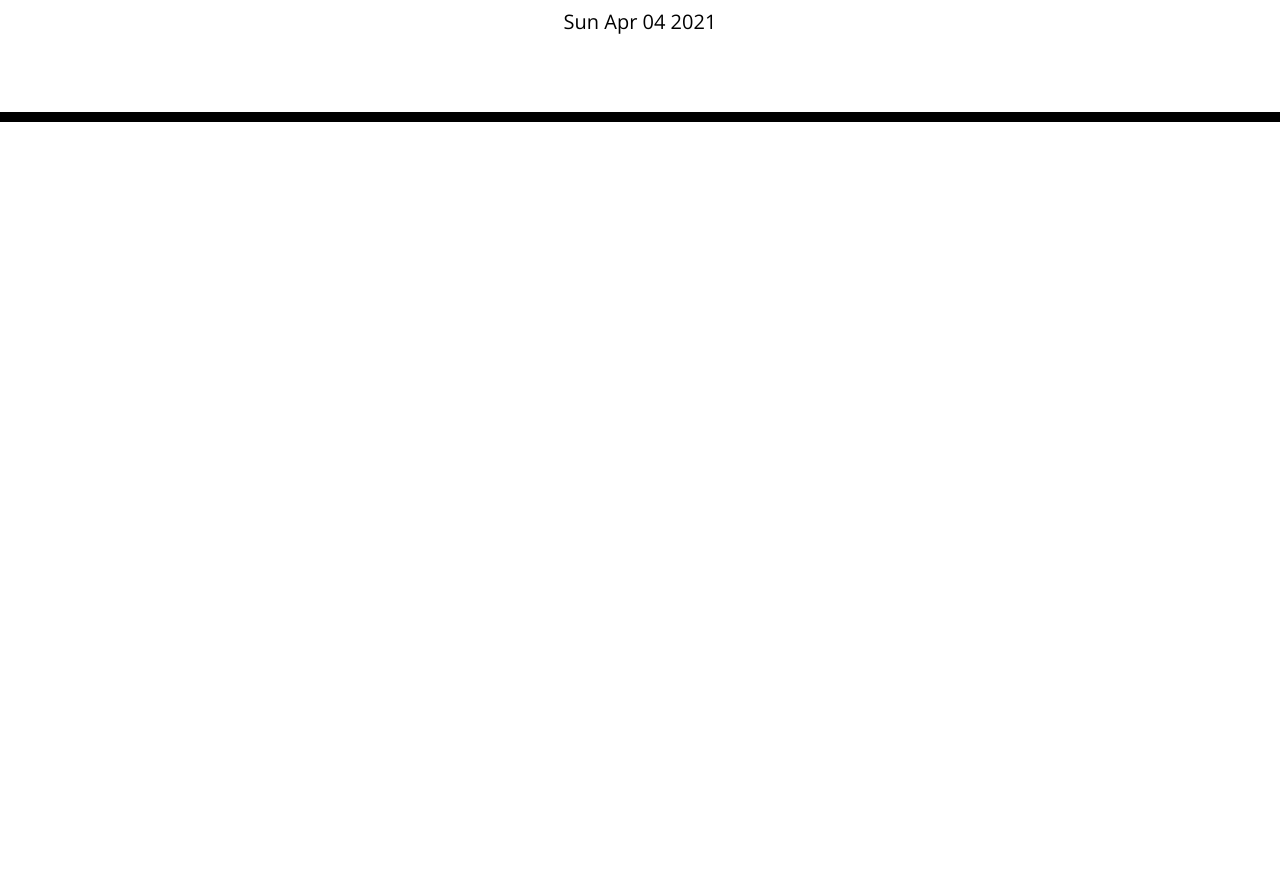
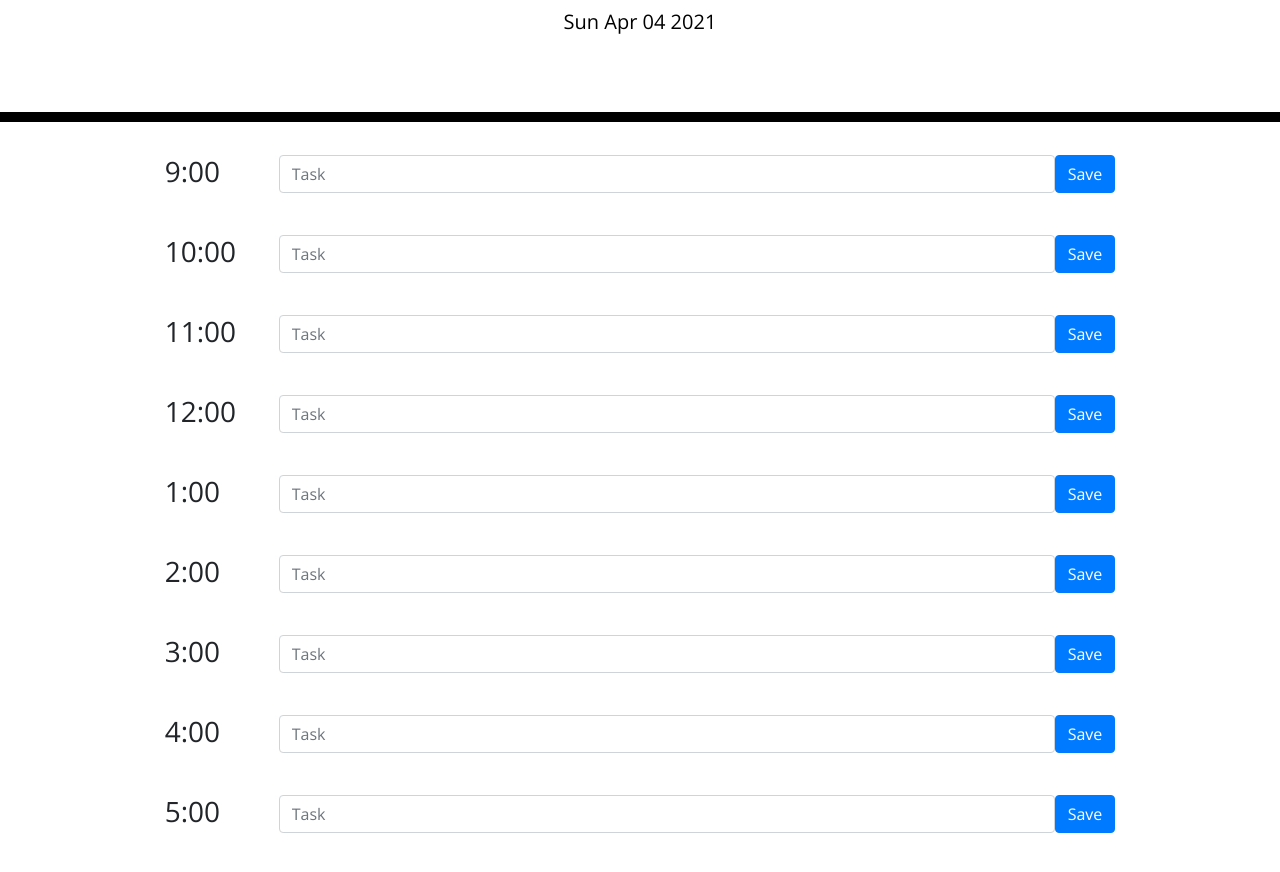
Before and after one commit to lauramichellepeterson/lauramichellepeterson.github.io-challenge5, a plain HTML site: page index.html in a window 1280 px wide. Shown: the part 182-1054 px from the top of the page. Before the commit the page ends 800 px from the top, so only its background shows below. Drawn offline with nearby package versions, Linux system fonts and the light colour scheme; files that its build step writes are made by us from their sources.

Commit message:
adjusted css styling and get and store user input

```diff
--- a/assets/js/script.js
+++ b/assets/js/script.js
@@ -0,0 +1,16 @@
+
+
+let btns = document.querySelectorAll('button');
+
+btns.forEach(function (i) {
+    i.addEventListener('click', function() {
+        var btn_id=i.id;
+        var task_id = 'task_'+btn_id;
+        var input = document.getElementById(task_id).value;
+        console.log(input);
+        localStorage.setItem(task_id, input);
+
+        var storedValue = localStorage.getItem(task_id);
+        console.log("stored in "+task_id+": "+storedValue);
+    });
+});
--- a/assets/style.css
+++ b/assets/style.css
@@ -2,15 +2,6 @@ body {
     font-family: 'Open Sans', sans-serif;
     font-size: 16px;
     line-height: 1;
-  }
-
-  textarea{
-    background: transparent;
-    border: none;
-    resize: none;
-    color: #000000;
-    border-left: 1px solid black;
-    padding: 10px;
   }
 
   .jumbotron {
@@ -30,8 +21,17 @@ body {
     border-radius: 15px;
   }
 
+  .container {
+      display: flex;
+      flex-direction: column;
+      justify-content: space-between;
+  }
+
   .row {
-    white-space: pre-wrap;
+    display: flex;
+    flex-direction: row;
+    justify-content: center;
+    /* white-space: pre-wrap; */
     height: 80px;
     border-top: 1px solid white;;
   }
@@ -40,6 +40,32 @@ body {
     background-color: #ffffff;
     color: #000000;
     border-top: 1px dashed #000000;
+
+  }
+
+  /* .textarea {
+    background: transparent;
+    border: none;
+    resize: none;
+    color: #000000;
+    border-left: 1px solid black;
+    padding: 10px;
+    width: 100%;
+  } */
+
+  .time {
+      display: flex;
+      width: 10%;
+  }
+
+  .task_div {
+    display: flex;
+    width: 80%;
+  }
+
+  .btn_div {
+    display: flex;
+    width: 10%;
   }
 
   .past {
--- a/index.html
+++ b/index.html
@@ -18,7 +18,7 @@
         href="https://fonts.googleapis.com/css?family=Open+Sans&display=swap"
         rel="stylesheet"
     />
-    <link rel="stylesheet" href="style.css" />
+    <link rel="stylesheet" href="./assets/style.css" />
     <title>Work Day Scheduler</title>
     </head>
 
@@ -30,12 +30,110 @@
                 <script> document.write(new Date().toDateString()); </script>
             </p>
         </header>
-    <div class="container">
+        <div class="container" id="main">
             <!-- Timeblocks go here -->
-
+            <div class="row" id="9am">
+                <div class="time" id="time">
+                    <h3>9:00</h3>
                 </div>
-
+                <div id="task_div">
+                    <input type="text" class="form-control" size="80" placeholder="Task" aria-label="Task" aria-describedby="basic-addon1" id="task_9">
+                </div>
+                <div id="btn_div">
+                    <button type="button" class="btn btn-primary" id="9" >Save</button>
+                </div>
+            </div>
+            <div class="row" id="10am">
+                <div class="time" id="time">
+                    <h3>10:00</h3>
+                </div>
+                <div>
+                    <input type="text" class="form-control" size="80" placeholder="Task" aria-label="Task" aria-describedby="basic-addon1" id="task_10">
+                </div>
+                <div>
+                    <button type="button" class="btn btn-primary" id="10" >Save</button>
+                </div>
+            </div>
+            <div class="row" id="11am">
+                <div class="time" id="time">
+                    <h3>11:00</h3>
+                </div>
+                <div>
+                    <input type="text" class="form-control" size="80" placeholder="Task" aria-label="Task" aria-describedby="basic-addon1" id="task_11">
+                </div>
+                <div>
+                    <button type="button" class="btn btn-primary" id="11" >Save</button>
+                </div>
+            </div>
+            <div class="row" id="12pm">
+                <div class="time" id="time">
+                    <h3>12:00</h3>
+                </div>
+                <div>
+                    <input type="text" class="form-control" size="80" placeholder="Task" aria-label="Task" aria-describedby="basic-addon1" id="task_12">
+                </div>
+                <div>
+                    <button type="button" class="btn btn-primary" id="12" >Save</button>
+                </div>
+            </div>
+            <div class="row" id="1pm">
+                <div class="time" id="time">
+                    <h3>1:00</h3>
+                </div>
+                <div>
+                    <input type="text" class="form-control" size="80" placeholder="Task" aria-label="Task" aria-describedby="basic-addon1" id="task_1">
+                </div>
+                <div>
+                    <button type="button" class="btn btn-primary" id="1" >Save</button>
+                </div>
+            </div>
+            <div class="row" id="2pm">
+                <div class="time" id="time">
+                    <h3>2:00</h3>
+                </div>
+                <div>
+                    <input type="text" class="form-control" size="80" placeholder="Task" aria-label="Task" aria-describedby="basic-addon1" id="task_2">
+                </div>
+                <div>
+                    <button type="button" class="btn btn-primary" id="2" >Save</button>
+                </div>
+            </div>
+            <div class="row" id="3pm">
+                <div class="time" id="time">
+                    <h3>3:00</h3>
+                </div>
+                <div>
+                    <input type="text" class="form-control" size="80" placeholder="Task" aria-label="Task" aria-describedby="basic-addon1" id="task_3">
+                </div>
+                <div>
+                    <button type="button" class="btn btn-primary" id="3" >Save</button>
+                </div>
+            </div>
+            <div class="row" id="4pm">
+                <div class="time" id="time">
+                    <h3>4:00</h3>
+                </div>
+                <div>
+                    <input type="text" class="form-control" size="80" placeholder="Task" aria-label="Task" aria-describedby="basic-addon1" id="task_4">
+                </div>
+                <div>
+                    <button type="button" class="btn btn-primary" id="4" >Save</button>
+                </div>
+            </div>
+            <div class="row" id="5pm">
+                <div class="time" id="time">
+                    <h3>5:00</h3>
+                </div>
+                <div>
+                    <input type="text" class="form-control" size="80" placeholder="Task" aria-label="Task" aria-describedby="basic-addon1" id="task_5">
+                </div>
+                <div>
+                    <button type="button" class="btn btn-primary" id="5" >Save</button>
+                </div>
+            </div>
+        </div>
         <script src="https://code.jquery.com/jquery-3.4.1.min.js"></script>
         <script src="https://cdnjs.cloudflare.com/ajax/libs/moment.js/2.24.0/moment.min.js"></script>
+        <script src="./assets/js/script.js"></script>
     </body>
 </html>
```
Lines whose indentation alone changed are shown as unchanged.
